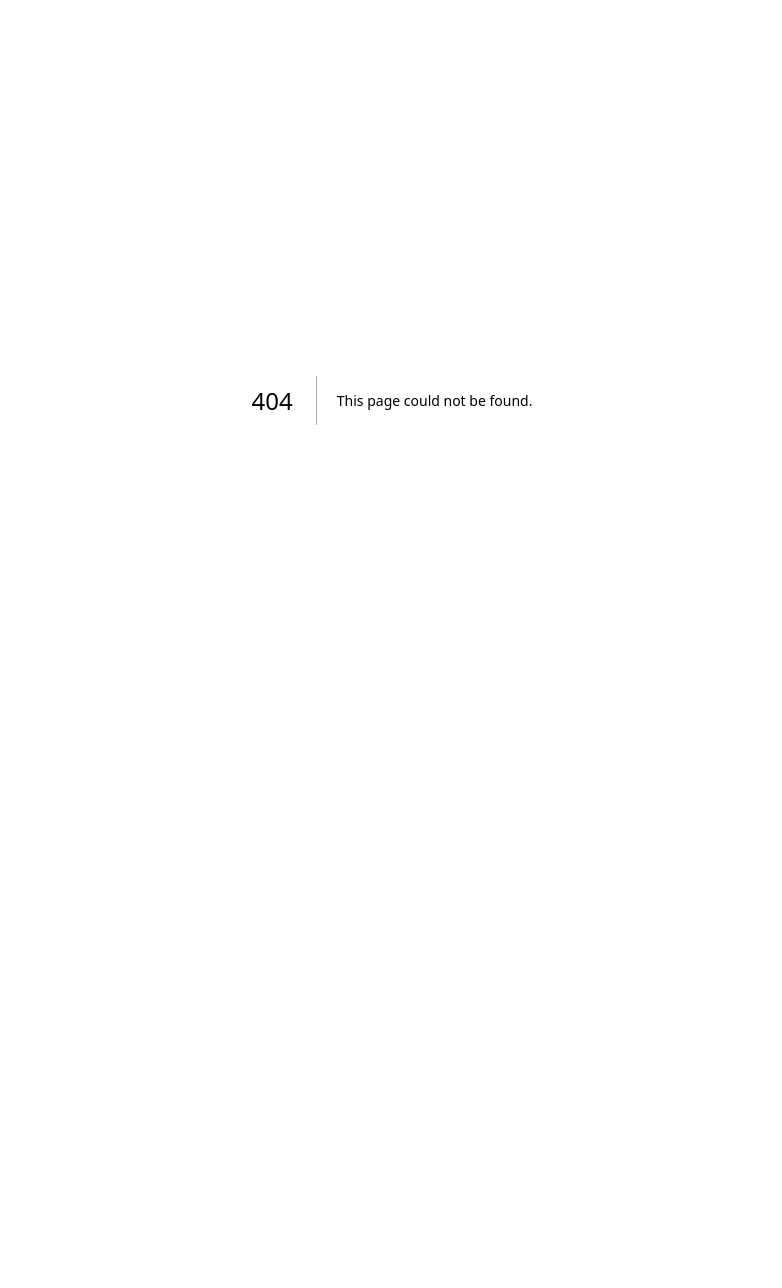
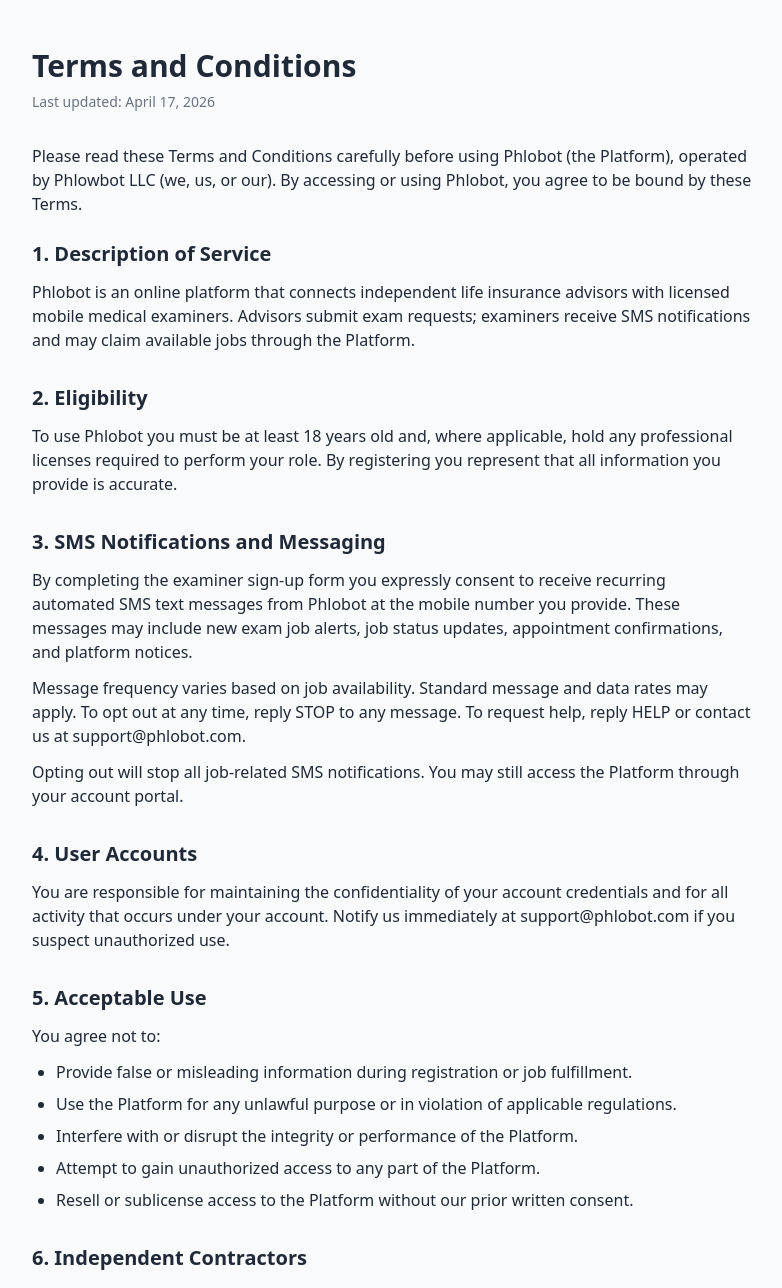
Before and after one commit to ross-alisiani/phlobot, a Next.js app: page /terms in a window 1280 px wide. Before the commit this address had no page. Shown: the top 1288 px of the page, without its empty margins (248-1030 px from the left). Before the commit the page ends 800 px from the top, so only its background shows below. Built offline with nearby package versions, Linux system fonts and the light colour scheme.

Commit message:
Add Terms and Conditions page at /terms

```diff
--- /dev/null
+++ b/app/terms/page.tsx
@@ -0,0 +1,148 @@
+export default function TermsPage() {
+  return (
+    <main className="max-w-3xl mx-auto px-6 py-12 text-gray-800">
+      <h1 className="text-3xl font-bold mb-2">Terms and Conditions</h1>
+      <p className="text-sm text-gray-500 mb-8">Last updated: April 17, 2026</p>
+
+      <p className="mb-6">
+        Please read these Terms and Conditions carefully before using Phlobot
+        (the Platform), operated by Phlowbot LLC (we, us, or our). By accessing
+        or using Phlobot, you agree to be bound by these Terms.
+      </p>
+
+      <section className="mb-8">
+        <h2 className="text-xl font-semibold mb-3">1. Description of Service</h2>
+        <p>
+          Phlobot is an online platform that connects independent life insurance
+          advisors with licensed mobile medical examiners. Advisors submit exam
+          requests; examiners receive SMS notifications and may claim available
+          jobs through the Platform.
+        </p>
+      </section>
+
+      <section className="mb-8">
+        <h2 className="text-xl font-semibold mb-3">2. Eligibility</h2>
+        <p>
+          To use Phlobot you must be at least 18 years old and, where applicable,
+          hold any professional licenses required to perform your role. By
+          registering you represent that all information you provide is accurate.
+        </p>
+      </section>
+
+      <section className="mb-8">
+        <h2 className="text-xl font-semibold mb-3">3. SMS Notifications and Messaging</h2>
+        <p className="mb-3">
+          By completing the examiner sign-up form you expressly consent to receive
+          recurring automated SMS text messages from Phlobot at the mobile number
+          you provide. These messages may include new exam job alerts, job status
+          updates, appointment confirmations, and platform notices.
+        </p>
+        <p className="mb-3">
+          Message frequency varies based on job availability. Standard message and
+          data rates may apply. To opt out at any time, reply STOP to any message.
+          To request help, reply HELP or contact us at support@phlobot.com.
+        </p>
+        <p>
+          Opting out will stop all job-related SMS notifications. You may still
+          access the Platform through your account portal.
+        </p>
+      </section>
+
+      <section className="mb-8">
+        <h2 className="text-xl font-semibold mb-3">4. User Accounts</h2>
+        <p>
+          You are responsible for maintaining the confidentiality of your account
+          credentials and for all activity that occurs under your account. Notify
+          us immediately at support@phlobot.com if you suspect unauthorized use.
+        </p>
+      </section>
+
+      <section className="mb-8">
+        <h2 className="text-xl font-semibold mb-3">5. Acceptable Use</h2>
+        <p className="mb-3">You agree not to:</p>
+        <ul className="list-disc pl-6 space-y-2">
+          <li>Provide false or misleading information during registration or job fulfillment.</li>
+          <li>Use the Platform for any unlawful purpose or in violation of applicable regulations.</li>
+          <li>Interfere with or disrupt the integrity or performance of the Platform.</li>
+          <li>Attempt to gain unauthorized access to any part of the Platform.</li>
+          <li>Resell or sublicense access to the Platform without our prior written consent.</li>
+        </ul>
+      </section>
+
+      <section className="mb-8">
+        <h2 className="text-xl font-semibold mb-3">6. Independent Contractors</h2>
+        <p>
+          Examiners who use Phlobot are independent contractors and not employees,
+          agents, or partners of Phlowbot LLC or of any advisor using the Platform.
+          Phlobot does not guarantee the availability of jobs or the suitability of
+          any examiner for a particular engagement.
+        </p>
+      </section>
+
+      <section className="mb-8">
+        <h2 className="text-xl font-semibold mb-3">7. Privacy</h2>
+        <p>
+          Your use of the Platform is also governed by our Privacy Policy,
+          which is incorporated into these Terms by reference.
+        </p>
+      </section>
+
+      <section className="mb-8">
+        <h2 className="text-xl font-semibold mb-3">8. Intellectual Property</h2>
+        <p>
+          All content, trademarks, logos, and software associated with Phlobot are
+          the property of Phlowbot LLC or its licensors. You may not copy,
+          reproduce, or distribute any part of the Platform without our express
+          written permission.
+        </p>
+      </section>
+
+      <section className="mb-8">
+        <h2 className="text-xl font-semibold mb-3">9. Disclaimer of Warranties</h2>
+        <p>
+          The Platform is provided as-is and as-available without warranties of any
+          kind, express or implied. We do not warrant that the Platform will be
+          uninterrupted, error-free, or free of harmful components.
+        </p>
+      </section>
+
+      <section className="mb-8">
+        <h2 className="text-xl font-semibold mb-3">10. Limitation of Liability</h2>
+        <p>
+          To the fullest extent permitted by law, Phlowbot LLC shall not be liable
+          for any indirect, incidental, special, consequential, or punitive damages
+          arising out of or related to your use of the Platform.
+        </p>
+      </section>
+
+      <section className="mb-8">
+        <h2 className="text-xl font-semibold mb-3">11. Modifications</h2>
+        <p>
+          We reserve the right to modify these Terms at any time. We will notify
+          registered users of material changes via email or an in-platform notice.
+          Continued use of the Platform after changes take effect constitutes
+          acceptance of the revised Terms.
+        </p>
+      </section>
+
+      <section className="mb-8">
+        <h2 className="text-xl font-semibold mb-3">12. Governing Law</h2>
+        <p>
+          These Terms are governed by the laws of the State of Colorado, without
+          regard to its conflict of law provisions. Any disputes shall be resolved
+          in the state or federal courts located in Denver, Colorado.
+        </p>
+      </section>
+
+      <section className="mb-8">
+        <h2 className="text-xl font-semibold mb-3">13. Contact Us</h2>
+        <p>If you have questions about these Terms, please contact us at:</p>
+        <address className="not-italic mt-2 text-gray-700">
+          Phlowbot LLC<br />
+          Denver, CO<br />
+          support@phlobot.com
+        </address>
+      </section>
+    </main>
+  );
+}
```
